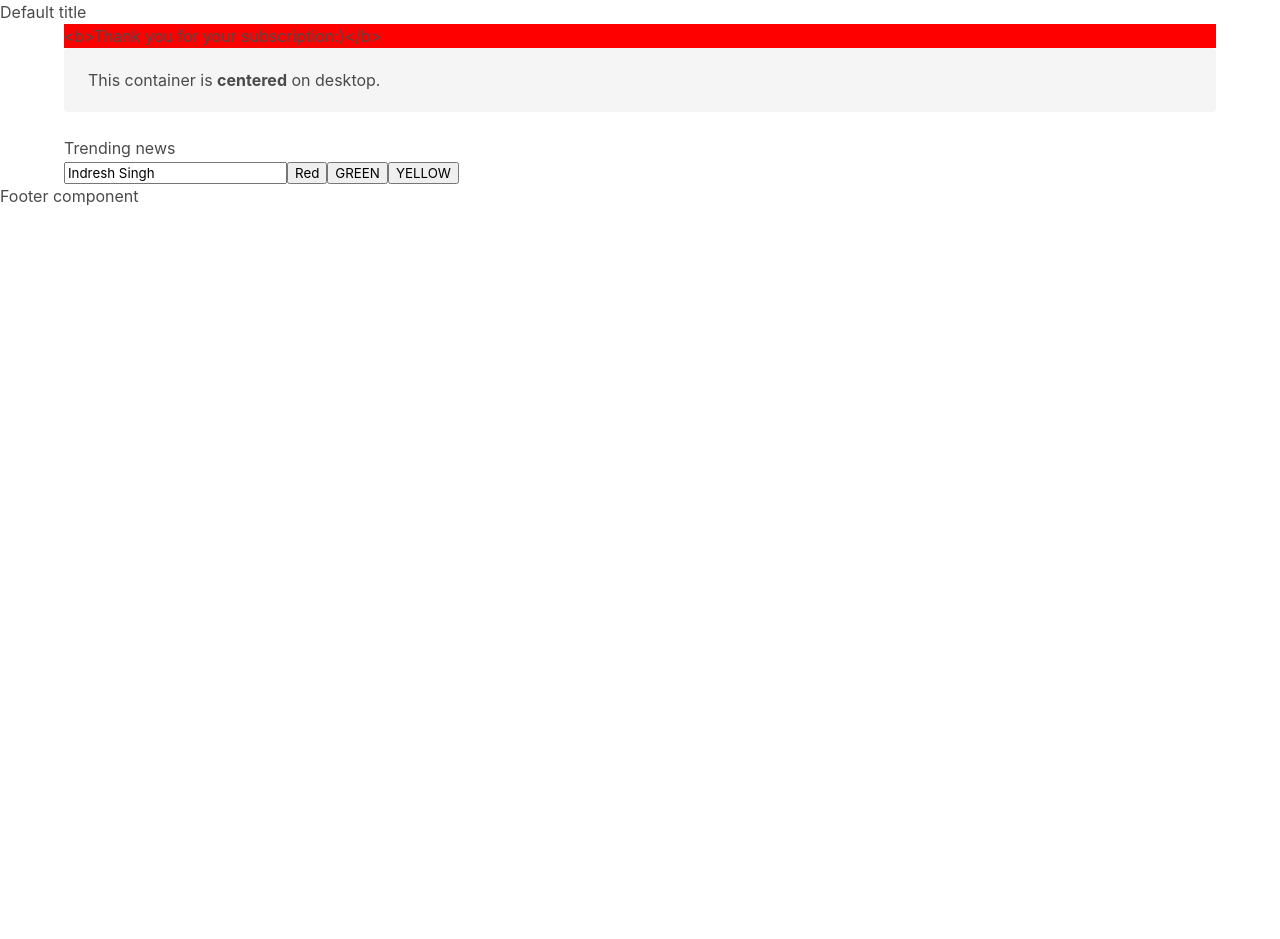
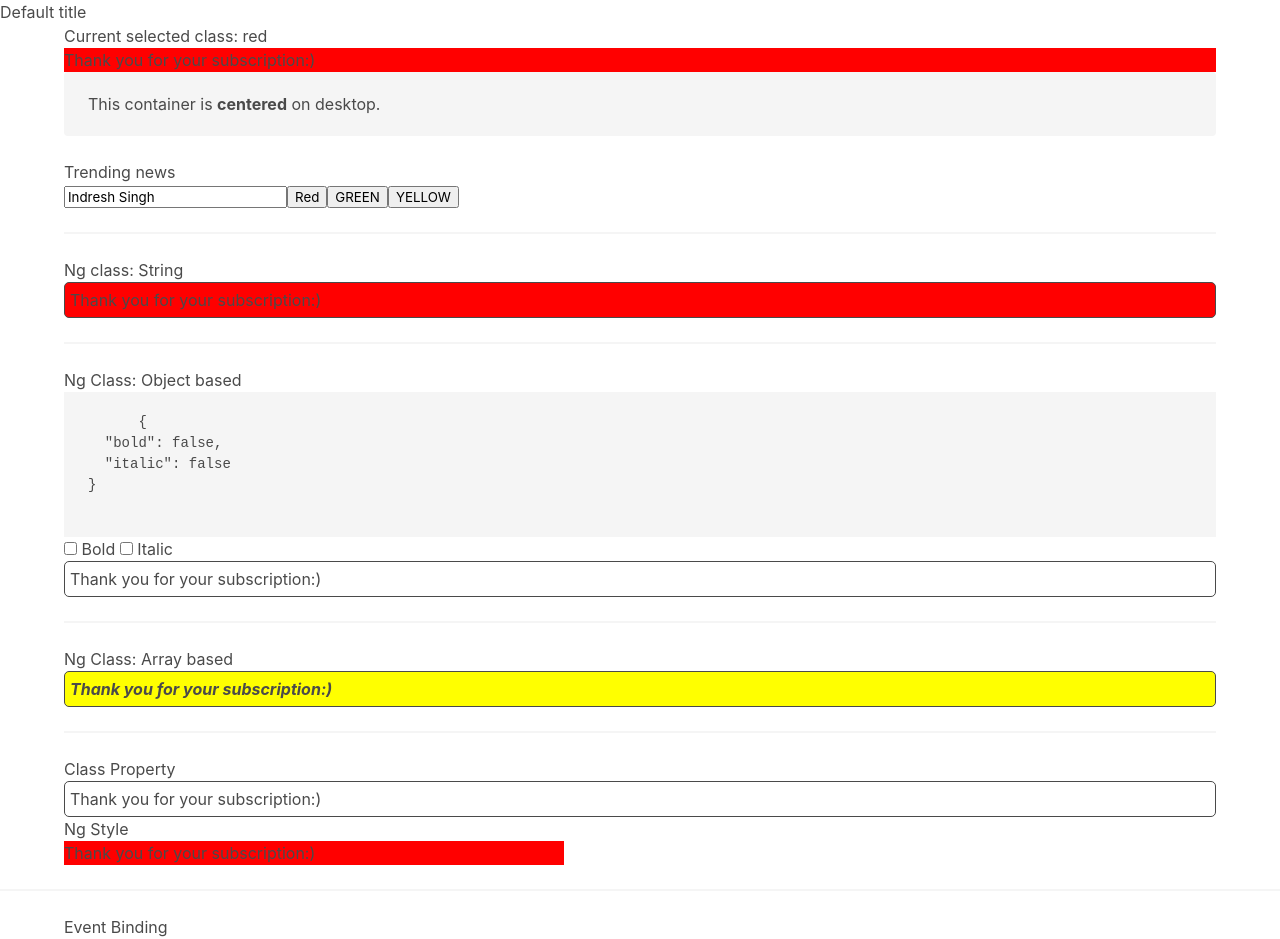
Before and after one commit to indreshpratap/nglearn4, an Angular app: page / in a window 1280 px wide. Shown: the top 939 px of the page. Before the commit the page ends 800 px from the top, so only its background shows below. Built offline with nearby package versions, Linux system fonts and the light colour scheme.

Commit message:
event example

```diff
--- a/src/app/app.component.css
+++ b/src/app/app.component.css
@@ -1,3 +1,9 @@
+.msg {
+    padding:5px;
+    border:1px solid;
+    border-radius: 5px;
+}
+
 .green {
     background: green;
 }
@@ -9,3 +15,10 @@
 .red {
     background: red;
 }
+
+.bold {
+    font-weight: bold;
+}
+.italic {
+    font-style: italic;
+}
--- a/src/app/app.component.html
+++ b/src/app/app.component.html
@@ -1,18 +1,70 @@
 <app-header></app-header>
 <div class="container">
+  Current selected class: {{ msgcls }}
   <h1 [class]="msgcls"> {{message}}</h1>
   <div class="notification">
     This container is
     <strong>centered</strong> on desktop.
   </div>
 
-    <div>{{news}}</div>
+  <div [id]="msgcls">{{news}}</div>
 
   <input type="text" [value]="name" id="01" />
 
   <button (click)="changeColor('red')">Red</button>
   <button (click)="changeColor('green')">GREEN</button>
   <button (click)="changeColor('yellow')">YELLOW</button>
+
+  <hr>
+  <h3>Ng class: String </h3>
+
+  <div class="msg" [ngClass]="msgcls">
+    {{message}}
   </div>
 
+  <hr>
+  <h3>Ng Class: Object based</h3>
+  <pre>
+      {{classesSet |json}}
+    </pre>
+  <input type="checkbox" [(ngModel)]="classesSet.bold"> Bold
+  <input type="checkbox" [(ngModel)]="classesSet.italic"> Italic
+
+  <div class="msg" [ngClass]="classesSet">
+    {{message}}
+  </div>
+  <hr>
+  <h3>Ng Class: Array based </h3>
+
+  <div class="msg" [ngClass]="classesArray">
+    {{message}}
+  </div>
+
+  <hr>
+  <h3>Class Property </h3>
+
+  <div class="msg" [class.bold]="classesSet.bold" [class.italic]="classesSet.italic">
+    {{message}}
+  </div>
+
+</div>
+
+<div class="container">
+  <h2>Ng Style</h2>
+
+  <div [style.width]="'500px'" [style.backgroundColor]="msgcls">
+    {{message}}
+  </div>
+
+</div>
+<hr>
+<div class="container">
+  <h2>Event Binding</h2>
+  <button (click)="showAlert()"> Show Alert </button>
+  <button (dblclick)="showByName('Indresh')">Say Hi to Indresh</button>
+  <button (mouseover)="captureEvent($event)">Capture event</button>
+  <button (click)="ctrlClick($event)">Click with CTRL</button>
+</div>
+
+
 <app-footer></app-footer>
--- a/src/app/app.component.ts
+++ b/src/app/app.component.ts
@@ -6,12 +6,50 @@ import { Component } from '@angular/core';
   styleUrls: ['./app.component.css']
 })
 export class AppComponent {
-  message = '<b>Thank you for your subscription:)</b>';
+  message = 'Thank you for your subscription:)';
   news = "Trending news";
-  name="Indresh Singh";
-  msgcls  = "red";
+  name = "Indresh Singh";
+  msgcls = "red";
+
+  classesSet = {
+    "bold":false,
+    "italic":false
+  };
+
+  classesArray = [
+    "yellow",
+    "bold",
+    "italic"
+
+  ];
 
   changeColor(cls) {
     this.msgcls = cls;
   }
+
+  showAlert() {
+    window.alert("Hi All");
+  }
+
+  showByName(name:string){
+    window.alert("Hi, "+ name);
+  }
+  captureEvent(event) {
+    console.log(event);
+  }
+
+  ctrlClick(event) {
+    if(event.ctrlKey){
+      window.alert("Showing only if ctrl key pressed: "+event.ctrlKey);
+    }
+  }
+
+
+
+
+
+
+
+
+
 }
```
Lines whose indentation alone changed are shown as unchanged.
